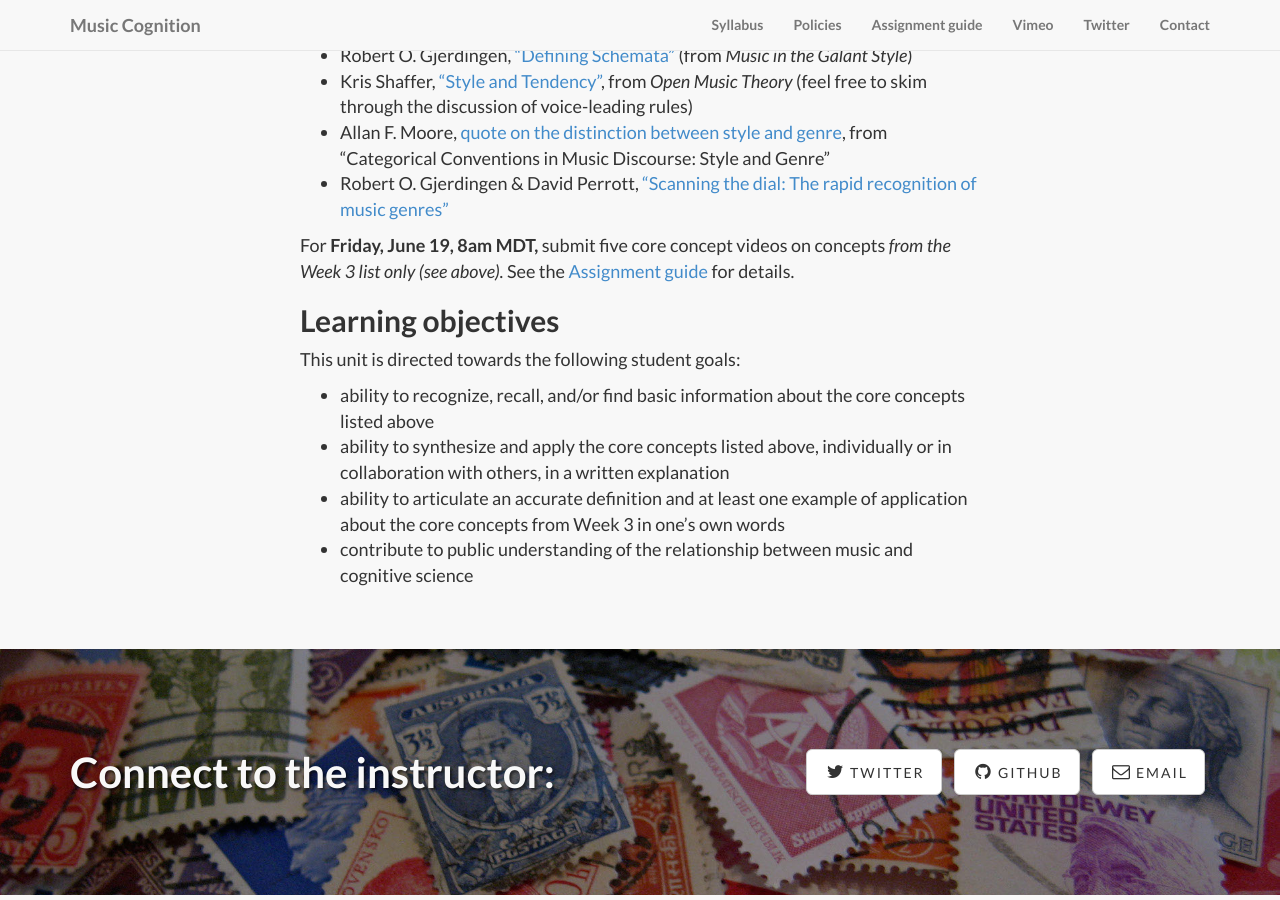
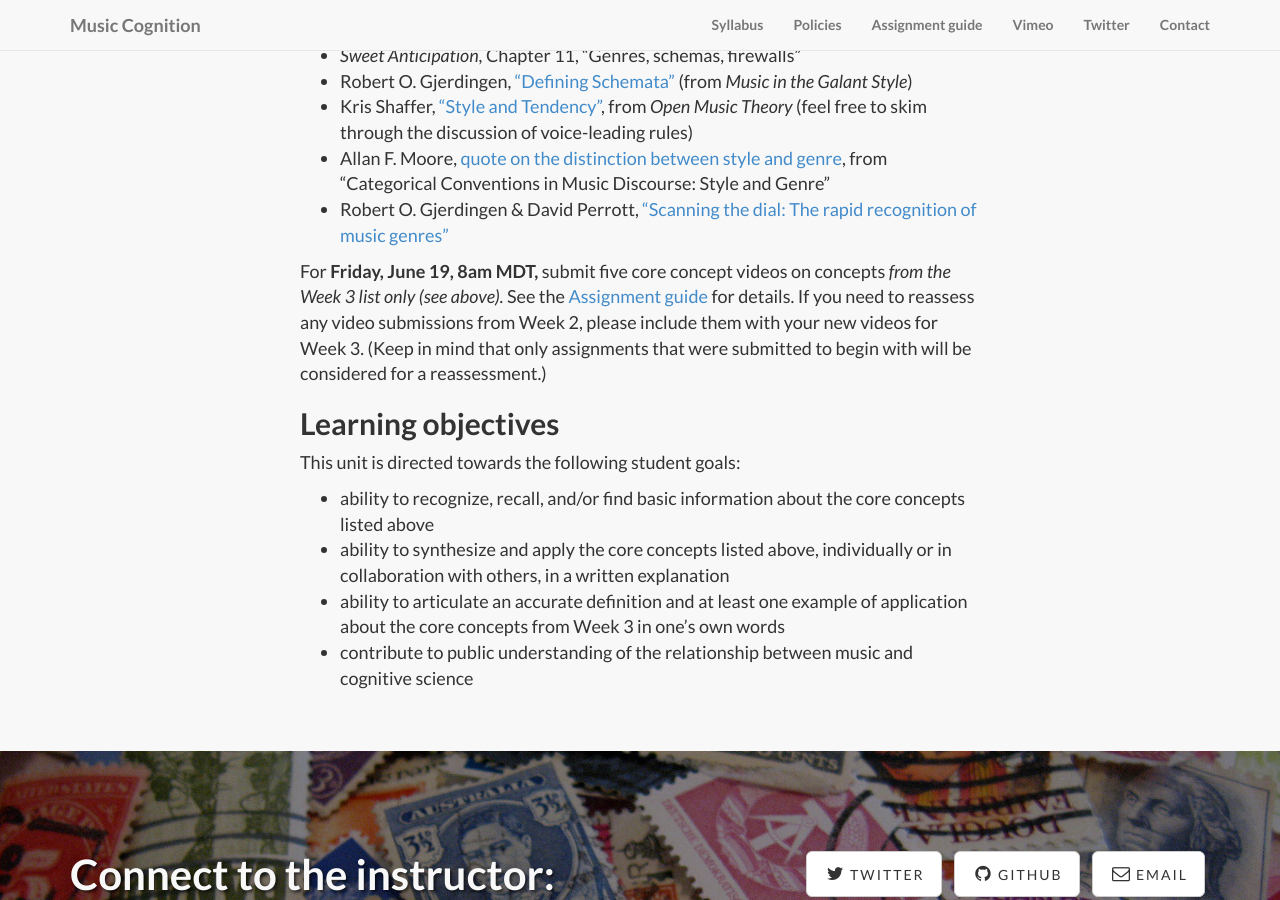
Before and after one commit to kshaffer/cognition, a Jekyll site: the page built from week3.md, in a window 1280 px wide and 900 px high, scrolled down 2422 px. Built offline with Jekyll 4.4.1, drawn with Linux system fonts in a browser that asks for light colours; nearby versions of some CDN libraries; library files that are not in the unit come from our copies; some of the changed text lies outside the part shown.

Commit message:
Week 3 reassessments

```diff
--- a/week3.md
+++ b/week3.md
@@ -13,7 +13,7 @@
 **Wednesday, June 17 (due 8am MDT):** concept map contributions due
 **Wednesday, June 17 (due 3pm MDT):** reading and quiz 6
 **Thursday, June 18:** office hours by appt. only
-**Friday, June 19 (due 8am MDT):** core concept video submissions due
+**Friday, June 19 (due 8am MDT):** core concept video submissions due; Week 2 video reassessments due
 
 
 ## Unit introduction
@@ -62,7 +62,7 @@
 - Allan F. Moore, [quote on the distinction between style and genre](http://sketches.shaffermusic.com/2015/on-the-distinction-between-style-and-genre-popmusicevolution), from "Categorical Conventions in Music Discourse: Style and Genre"
 - Robert O. Gjerdingen & David Perrott, ["Scanning the dial: The rapid recognition of music genres"](http://faculty-web.at.northwestern.edu/music/gjerdingen/Papers/PubPapers/Scanning.pdf)
 
-For **Friday, June 19, 8am MDT,** submit five core concept videos on concepts *from the Week 3 list only (see above).* See the [Assignment guide](/assessments/) for details.
+For **Friday, June 19, 8am MDT,** submit five core concept videos on concepts *from the Week 3 list only (see above).* See the [Assignment guide](/assessments/) for details. If you need to reassess any video submissions from Week 2, please include them with your new videos for Week 3. (Keep in mind that only assignments that were submitted to begin with will be considered for a reassessment.)
 
 ## Learning objectives
 
```
